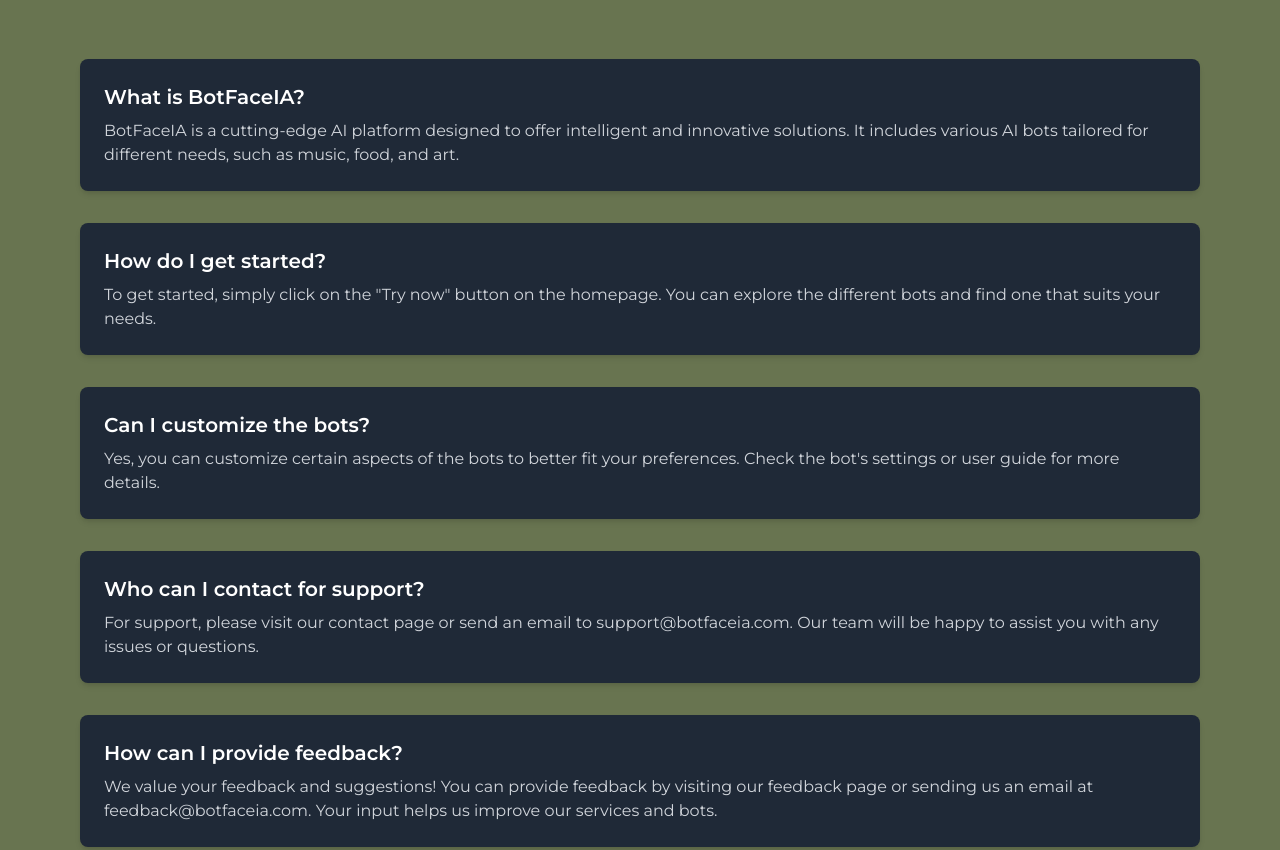
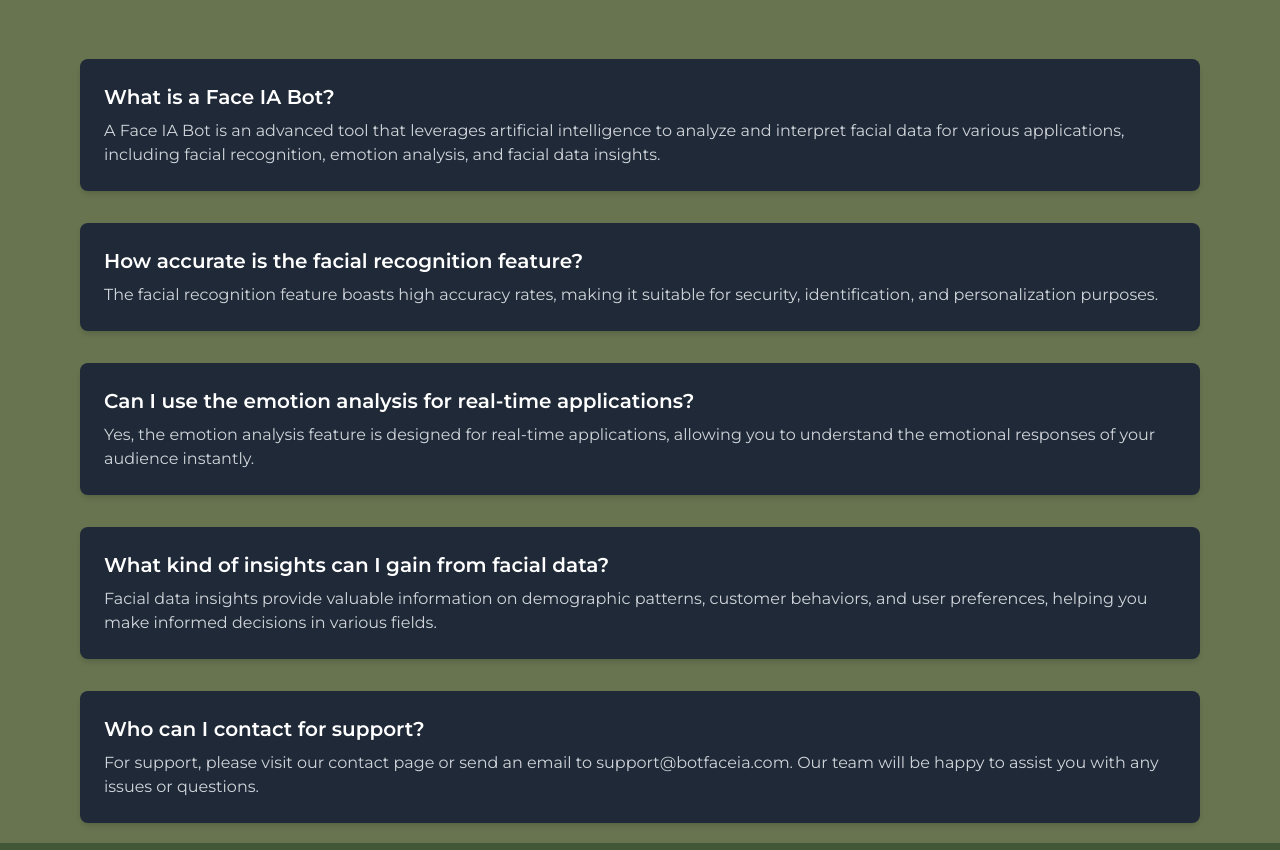
Before and after one commit to Cde571/food-emotions, an Astro site: page / in a window 1280 px wide. Shown: the part 3413-4263 px from the top of the page. Built offline with nearby package versions, Linux system fonts and the light colour scheme; Astro itself is replaced by a stand-in of ours.

Commit message:
Nuevo contenido de las FAQ

```diff
--- a/src/components/Bento.astro
+++ b/src/components/Bento.astro
@@ -128,29 +128,37 @@ import BentoItem from "./BentoItem.astro"
     <div class="mt-16 space-y-8">
       <!-- FAQ Item 1 -->
       <div class="bg-gray-800 rounded-lg shadow-md p-6">
-        <h2 class="text-xl font-semibold text-[#ffffff]">What is BotFaceIA?</h2>
+        <h2 class="text-xl font-semibold text-[#ffffff]">What is a Face IA Bot?</h2>
         <p class="text-gray-300 mt-2">
-          BotFaceIA is a cutting-edge AI platform designed to offer intelligent and innovative solutions. It includes various AI bots tailored for different needs, such as music, food, and art.
+          A Face IA Bot is an advanced tool that leverages artificial intelligence to analyze and interpret facial data for various applications, including facial recognition, emotion analysis, and facial data insights.
         </p>
       </div>
 
       <!-- FAQ Item 2 -->
       <div class="bg-gray-800 rounded-lg shadow-md p-6">
-        <h2 class="text-xl font-semibold text-[#ffffff]">How do I get started?</h2>
+        <h2 class="text-xl font-semibold text-[#ffffff]">How accurate is the facial recognition feature?</h2>
         <p class="text-gray-300 mt-2">
-          To get started, simply click on the "Try now" button on the homepage. You can explore the different bots and find one that suits your needs.
+          The facial recognition feature boasts high accuracy rates, making it suitable for security, identification, and personalization purposes.
         </p>
       </div>
 
       <!-- FAQ Item 3 -->
       <div class="bg-gray-800 rounded-lg shadow-md p-6">
-        <h2 class="text-xl font-semibold text-[#ffffff]">Can I customize the bots?</h2>
+        <h2 class="text-xl font-semibold text-[#ffffff]">Can I use the emotion analysis for real-time applications?</h2>
         <p class="text-gray-300 mt-2">
-          Yes, you can customize certain aspects of the bots to better fit your preferences. Check the bot's settings or user guide for more details.
+          Yes, the emotion analysis feature is designed for real-time applications, allowing you to understand the emotional responses of your audience instantly.
         </p>
       </div>
 
       <!-- FAQ Item 4 -->
+      <div class="bg-gray-800 rounded-lg shadow-md p-6">
+        <h2 class="text-xl font-semibold text-[#ffffff]">What kind of insights can I gain from facial data?</h2>
+        <p class="text-gray-300 mt-2">
+          Facial data insights provide valuable information on demographic patterns, customer behaviors, and user preferences, helping you make informed decisions in various fields.
+        </p>
+      </div>
+
+      <!-- FAQ Item 5 -->
       <div class="bg-gray-800 rounded-lg shadow-md p-6">
         <h2 class="text-xl font-semibold text-[#ffffff]">Who can I contact for support?</h2>
         <p class="text-gray-300 mt-2">
@@ -158,13 +166,5 @@ import BentoItem from "./BentoItem.astro"
         </p>
       </div>
 
-      <!-- FAQ Item 5 -->
-      <div class="bg-gray-800 rounded-lg shadow-md p-6">
-        <h2 class="text-xl font-semibold text-[#ffffff]">How can I provide feedback?</h2>
-        <p class="text-gray-300 mt-2">
-          We value your feedback and suggestions! You can provide feedback by visiting our feedback page or sending us an email at feedback@botfaceia.com. Your input helps us improve our services and bots.
-        </p>
-      </div>
-
     </div>
 </section>
```
